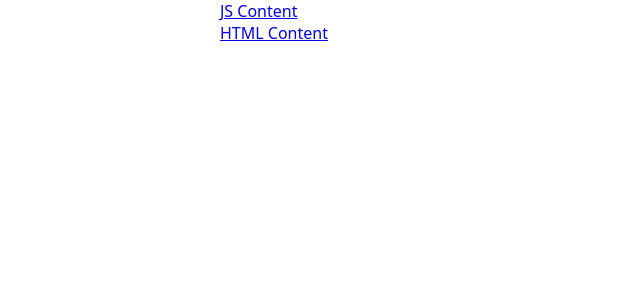
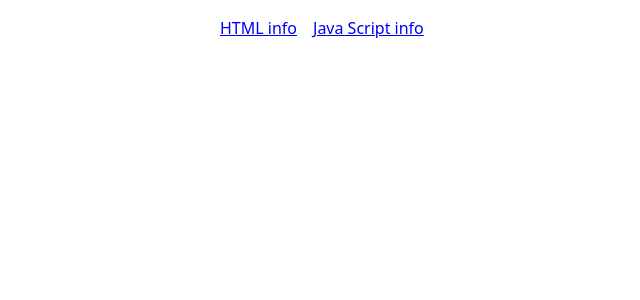
Before and after one commit to dattaray-basab/next-auth-example, a Next.js app: page /learn/js in a window 1280 px wide. Shown: the top 300 px of the page, without its empty margins (80-720 px from the left). Built offline with nearby package versions, Linux system fonts and the light colour scheme.

Commit message:
0.1.17.1: WIP - added contents

```diff
--- a/pages/learn/_nav/header.tsx
+++ b/pages/learn/_nav/header.tsx
@@ -10,9 +10,17 @@ export default function Header2() {
       <noscript>
         <style>{`.nojs-show { opacity: 1; top: 0; }`}</style>
       </noscript>
-      <Link href='/learn/js/js-content'>JS Content</Link>
-      <br></br>
-      <Link href='/learn/htm/htm-content'>HTML Content</Link>
+      <nav>
+        <ul className={styles.navItems}>
+
+          <li className={styles.navItem}>
+            <Link href='/learn/htm'>HTML info</Link>
+          </li>
+          <li className={styles.navItem}>
+            <Link href='/learn/js'>Java Script info</Link>
+          </li>
+        </ul>
+      </nav>
     </header>
   );
 }
```
